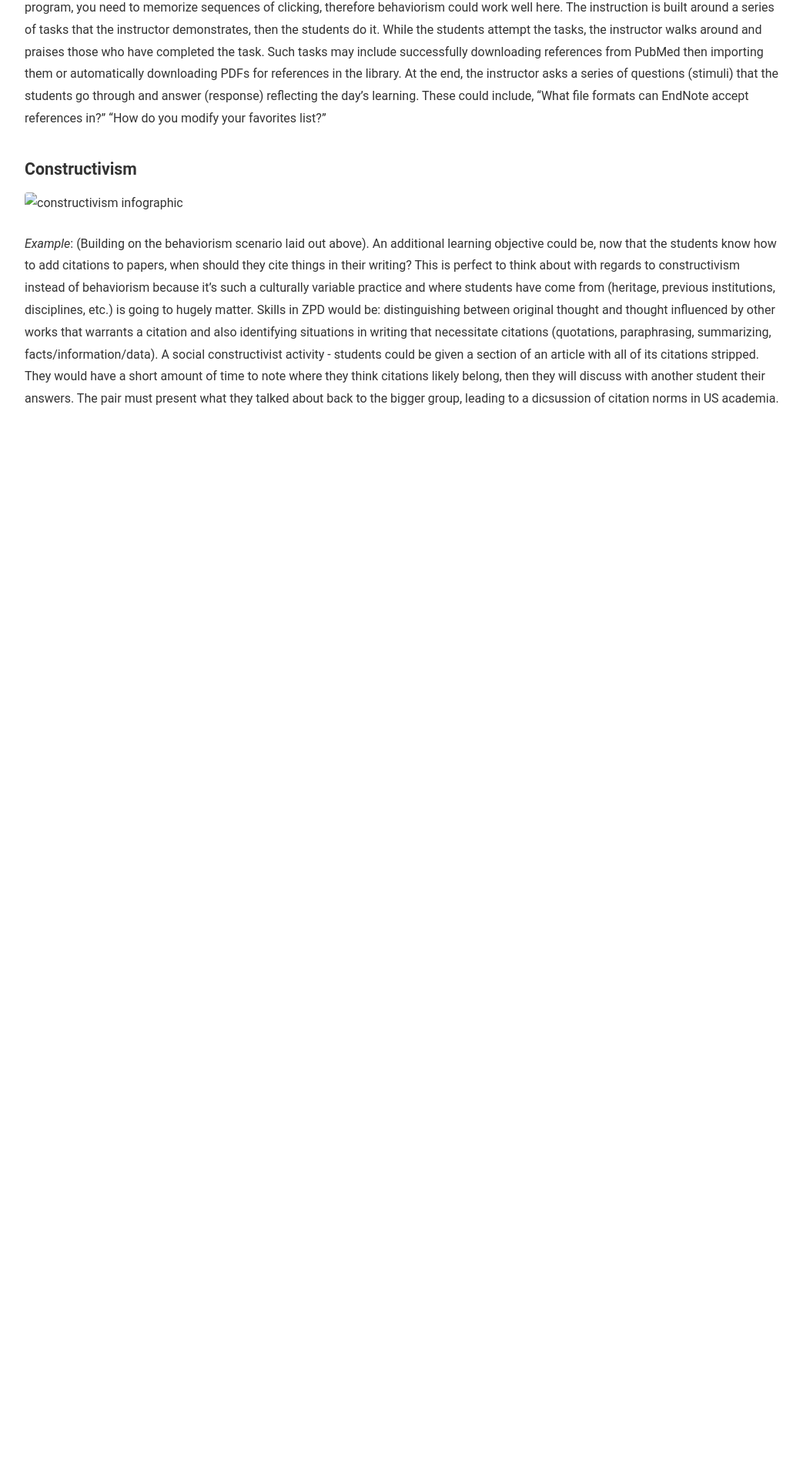
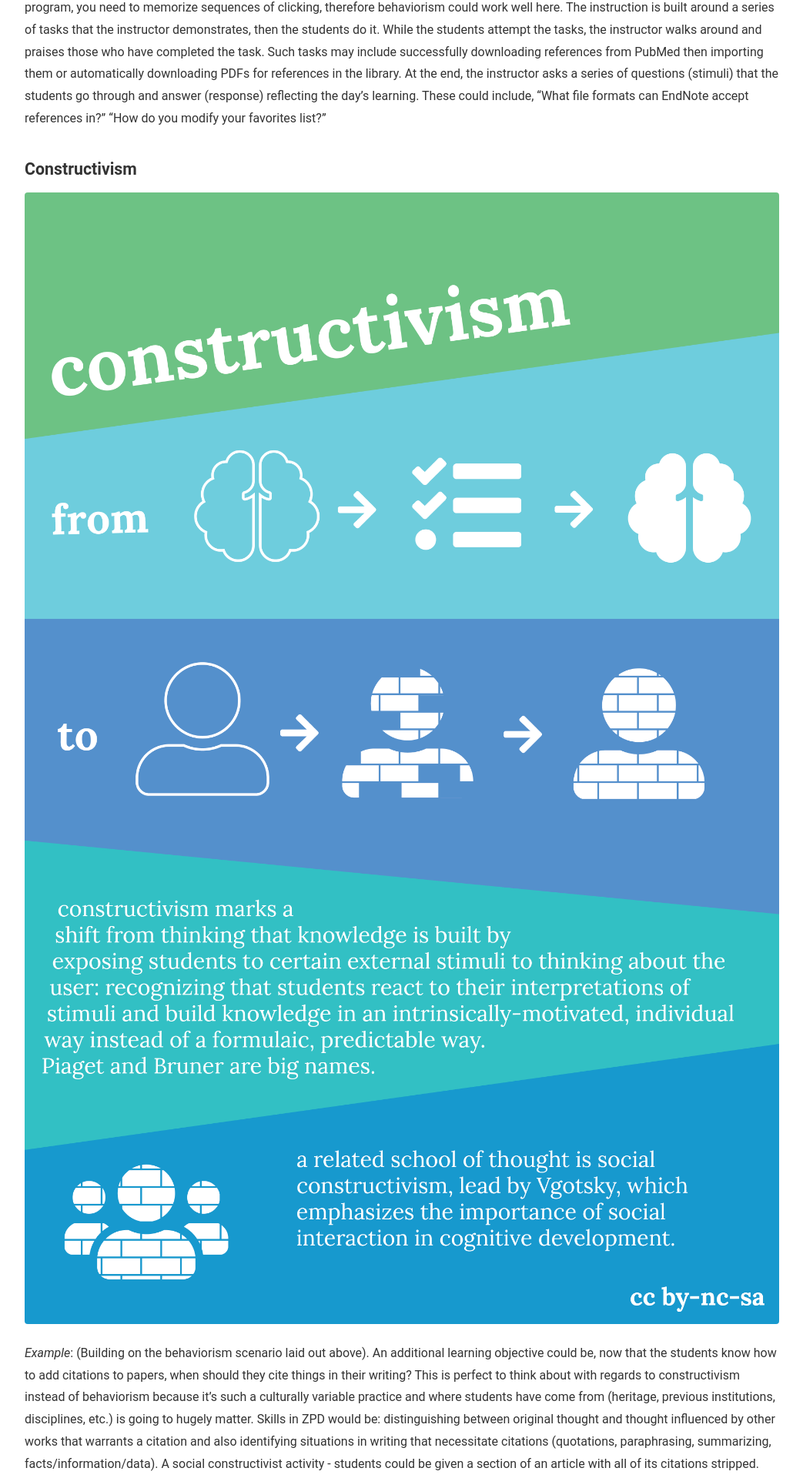
Before and after one commit to caitlinmeyer/idt-portfolio, a Jekyll site: the page built from 100x/comparing-learning-theories.md, in a window 1280 px wide. Shown: the part 580-2500 px from the top of the page at 77% size, without its empty margins (118-1161 px from the left). Built offline with Jekyll 4.4.1, drawn with Linux system fonts in a browser that asks for light colours; before the commit the page ends 1134 px from its top, so only the background shows below that.

Commit message:
Update comparing-learning-theories.md

```diff
--- a/100x/comparing-learning-theories.md
+++ b/100x/comparing-learning-theories.md
@@ -11,6 +11,6 @@ Soon, you'll see a table comparing the learning theories we discuss in class. Fo
 *Example:* Teaching adults how to use a counterintuitive but important computer program called EndNote. To be successful using this program, you need to memorize sequences of clicking, therefore behaviorism could work well here. The instruction is built around a series of tasks that the instructor demonstrates, then the students do it. While the students attempt the tasks, the instructor walks around and praises those who have completed the task. Such tasks may include successfully downloading references from PubMed then importing them or automatically downloading PDFs for references in the library. At the end, the instructor asks a series of questions (stimuli) that the students go through and answer (response) reflecting the day's learning. These could include, "What file formats can EndNote accept references in?" "How do you modify your favorites list?"
 
 ### <a name="constructivism">Constructivism
-![constructivism infographic](https://caitlinmeyer.github.io/idt-porfolio/100x/docs/constructivism-infographic.png "Constructivism Infographic")
+![constructivism infographic](https://caitlinmeyer.github.io/idt-portfolio/100x/docs/constructivism-infographic.png "Constructivism Infographic")
 
 *Example*: (Building on the behaviorism scenario laid out above). An additional learning objective could be, now that the students know how to add citations to papers, when should they cite things in their writing? This is perfect to think about with regards to constructivism instead of behaviorism because it's such a culturally variable practice and where students have come from (heritage, previous institutions, disciplines, etc.) is going to hugely matter. Skills in ZPD would be: distinguishing between original thought and thought influenced by other works that warrants a citation and also identifying situations in writing that necessitate citations (quotations, paraphrasing, summarizing, facts/information/data). A social constructivist activity - students could be given a section of an article with all of its citations stripped. They would have a short amount of time to note where they think citations likely belong, then they will discuss with another student their answers. The pair must present what they talked about back to the bigger group, leading to a dicsussion of citation norms in US academia.
```
